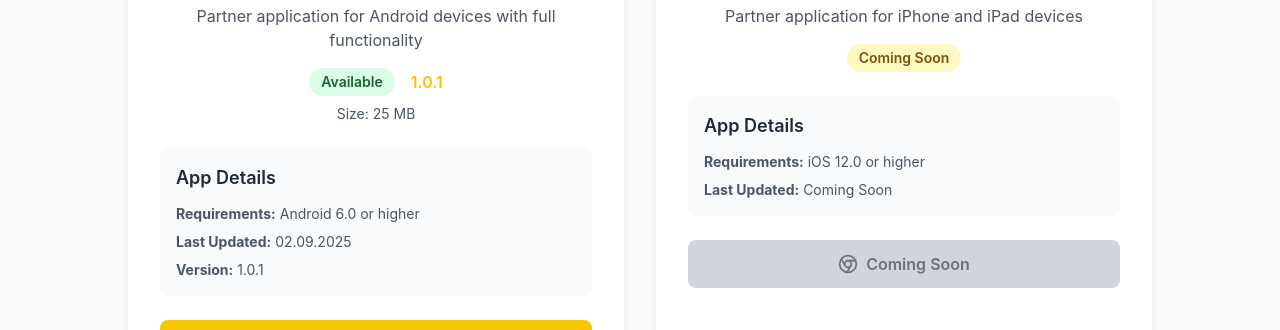
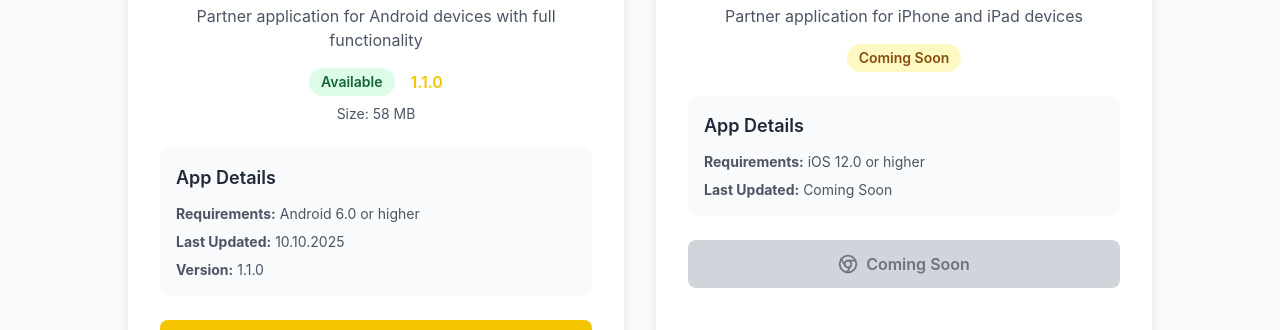
Before and after one commit to maxcyking/cibilfixer-website, a Next.js app: page /downloads in a window 1280 px wide. Shown: the part 580-910 px from the top of the page. Built offline with nearby package versions, Linux system fonts and the light colour scheme; no server answers.

Commit message:
Update downloads and registration-success pages
- Enhanced downloads page with dynamic APK fetching
- Improved registration success page functionality
- Applied code formatting and optimizations

```diff
--- a/app/downloads/page.tsx
+++ b/app/downloads/page.tsx
@@ -34,9 +34,9 @@ export default function Page() {
                       <span className="px-3 py-1 rounded-full text-sm font-semibold bg-green-100 text-green-800">
                         Available
                       </span>
-                      <span className="text-primary-600 font-semibold">1.0.1</span>
+                      <span className="text-primary-600 font-semibold">1.1.0</span>
                     </div>
-                    <div className="text-gray-600 text-sm">Size: 25 MB</div>
+                    <div className="text-gray-600 text-sm">Size: 58 MB</div>
                   </div>
                 </div>
 
@@ -44,13 +44,13 @@ export default function Page() {
                   <h4 className="text-lg font-semibold text-gray-800 mb-3">App Details</h4>
                   <ul className="space-y-2 text-sm text-gray-600">
                     <li><strong>Requirements:</strong> Android 6.0 or higher</li>
-                    <li><strong>Last Updated:</strong> 02.09.2025</li>
-                    <li><strong>Version:</strong> 1.0.1</li>
+                    <li><strong>Last Updated:</strong> 10.10.2025</li>
+                    <li><strong>Version:</strong> 1.1.0</li>
                   </ul>
                 </div>
 
                 <a
-                  href="https://firebasestorage.googleapis.com/v0/b/future-capital-91977.firebasestorage.app/o/apks%2Fapp-release.apk?alt=media&token=0840a962-ba83-4371-8901-924a637d5449"
+                  href="https://firebasestorage.googleapis.com/v0/b/future-capital-91977.firebasestorage.app/o/apks%2Fapp-release.apk?alt=media&token=0b51580c-b6a0-4749-a71c-e31701cd213f"
                   download
                   className="w-full flex items-center justify-center space-x-2 bg-primary-600 hover:bg-primary-700 text-white py-3 px-6 rounded-lg font-semibold transition-colors duration-200"
                 >
--- a/app/registration-success/page.tsx
+++ b/app/registration-success/page.tsx
@@ -113,7 +113,7 @@ export default function RegistrationSuccess() {
             <div className="grid md:grid-cols-2 gap-6">
               {/* Android Download */}
               <a
-                href="/download/android-app.apk"
+                href="https://firebasestorage.googleapis.com/v0/b/future-capital-91977.firebasestorage.app/o/apks%2Fapp-release.apk?alt=media&token=0b51580c-b6a0-4749-a71c-e31701cd213f" download
                 className="group flex items-center justify-center p-6 bg-green-50 rounded-xl hover:bg-green-100 transition-all duration-300 transform hover:scale-105"
               >
                 <div className="text-center">
```
